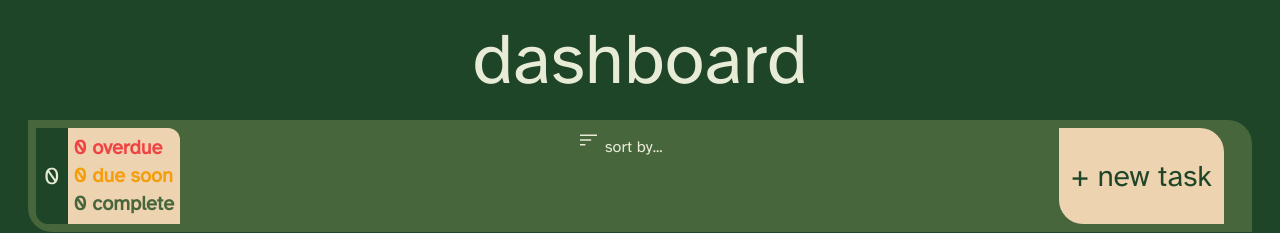
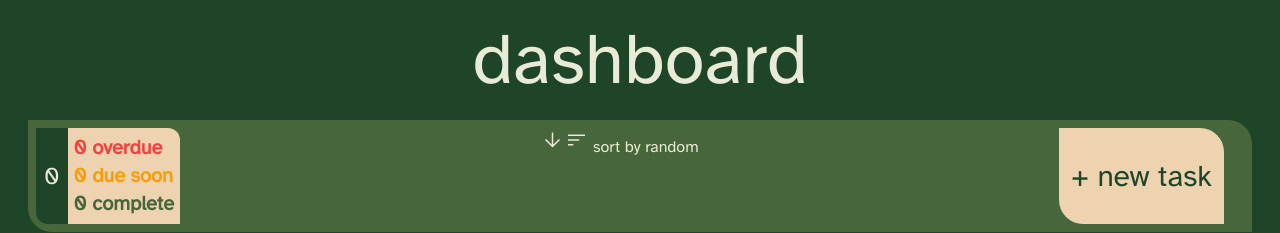
Before and after one commit to gbtsui/logwork, a Next.js app: page /dashboard in a window 1280 px wide. Shown: the top 233 px of the page. Built offline with nearby package versions, Linux system fonts and the light colour scheme; no server answers; the database is empty.

Commit message:
feat: more sorting, total task counter

```diff
--- a/src/app/components/dashboard/sortDropdown.tsx
+++ b/src/app/components/dashboard/sortDropdown.tsx
@@ -2,27 +2,44 @@
 
 import {useState} from "react";
 
-export default function SortDropdown({sortByDueDate, sortByCreationDate}:{sortByDueDate: () => void, sortByCreationDate: () => void}) {
+export default function SortDropdown({sortByDueDate, sortByCreationDate}:{sortByDueDate: (direction: boolean) => void, sortByCreationDate: (direction: boolean) => void}) {
     const [isOpen, setIsOpen] = useState(false);
+    const [up, setUp] = useState<boolean>(false);
+    const [sortMethod, setSortMethod] = useState("random")
 
     return (
         <div className={"dropdown relative justify-items-center"}>
-            <button onClick={()=> setIsOpen(!isOpen)}>
-                <span className={"material-symbols-outlined"}>sort</span> sort by...
+            <button onClick={()=> {
+                setUp(!up)
+                if (sortMethod == "due date") {
+                    sortByDueDate(up)
+                } else if (sortMethod == "creation date") {
+                    sortByCreationDate(up)
+                }
+
+            }}>
+                {up ? (<span className={"material-symbols-outlined"}>arrow_upward</span>)
+                    :
+                    (<span className={"material-symbols-outlined"}>arrow_downward</span>)}
+            </button>
+            <button onClick={() => setIsOpen(!isOpen)}>
+                <span className={"material-symbols-outlined"}>sort</span> sort by {sortMethod}
             </button>
             {isOpen ? (
                 <ul className={"menu absolute mx-1 border-4 border-darkforestgreen rounded-tr-lg rounded-bl-lg w-36 items-center"}>
                     <li className={"menu-item m-0 bg-forestgreen hover:bg-darkforestgreen"}>
                         <button onClick={() => {
-                            sortByDueDate();
-                            setIsOpen(false)
+                            sortByDueDate(up);
+                            setIsOpen(false);
+                            setSortMethod("due date")
                         }} className={"w-full p-1"}>sort by due date
                         </button>
                     </li>
                     <li className={"menu-item m-0 bg-forestgreen hover:bg-darkforestgreen"}>
                         <button onClick={() => {
-                            sortByCreationDate();
+                            sortByCreationDate(up);
                             setIsOpen(false)
+                            setSortMethod("creation date")
                         }} className={"w-full p-1"}>sort by creation date
                         </button>
                     </li>
--- a/src/app/utils/store/taskStore.ts
+++ b/src/app/utils/store/taskStore.ts
@@ -10,8 +10,8 @@ interface TaskStore {
     deleteTask: (task: Task) => void,
     completeTask: (taskId: number) => void,
 
-    sortListByDueDate: () => void,
-    sortListByCreationDate: () => void,
+    sortListByDueDate: (up: boolean) => void,
+    sortListByCreationDate: (up: boolean) => void,
 
     fetchTaskList: () => Promise<void>,
 }
@@ -30,12 +30,19 @@ export const useTaskStore = create<TaskStore>((set) => ({
         ),
     })),
 
-    sortListByDueDate: () => set((state) => ({
-        tasks: state.tasks.toSorted((a, b) => a.due_at.getTime() - b.due_at.getTime())
-    })),
-    sortListByCreationDate: () => set((state) => ({
-        tasks: state.tasks.toSorted((a, b) => a.created_at.getTime() - b.created_at.getTime())
-    })),
+    sortListByDueDate: (up: boolean) => set((state) => {
+        return up?
+            {tasks: state.tasks.toSorted((a, b) => a.due_at.getTime() - b.due_at.getTime())}
+            :
+            {tasks: state.tasks.toSorted((a, b) => b.due_at.getTime() - a.due_at.getTime())}
+
+    }),
+    sortListByCreationDate: (up: boolean) => set((state) => {
+        return up?
+            {tasks: state.tasks.toSorted((a, b) => a.created_at.getTime() - b.created_at.getTime())}
+            :
+            {tasks: state.tasks.toSorted((a, b) => b.created_at.getTime() - a.created_at.getTime())}
+    }),
 
     fetchTaskList: async () => {
         const session = await getSession()
```
